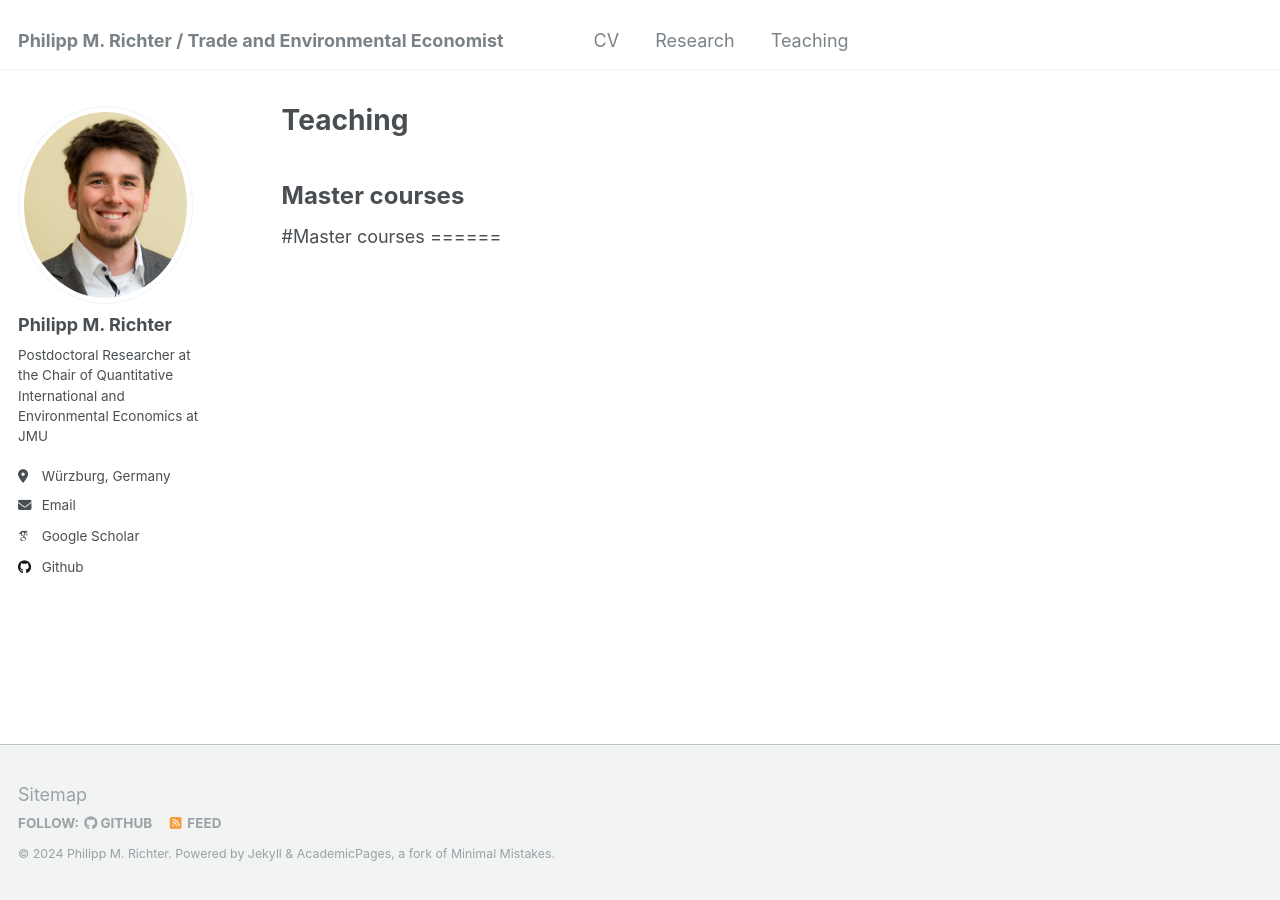
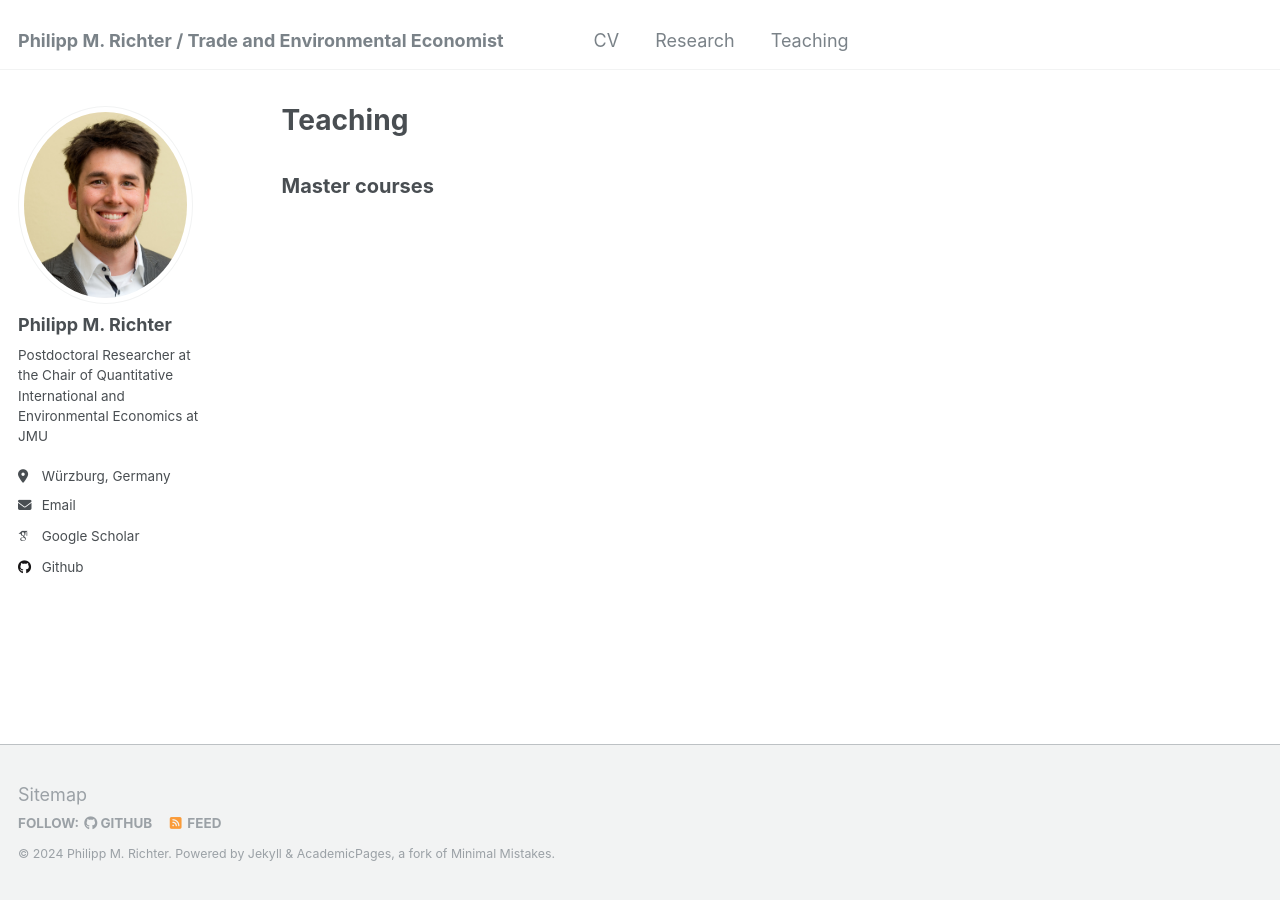
Before and after one commit to PhMRichter/PhMRichter.github.io, a Jekyll site: the page built from _pages/teaching.html, in a window 1280 px wide. Built offline with Jekyll 4.4.1, drawn with Linux system fonts in a browser that asks for light colours; some web fonts are replaced.

Commit message:
Update teaching.html

```diff
--- a/_pages/teaching.html
+++ b/_pages/teaching.html
@@ -5,6 +5,4 @@ permalink: /teaching/
 author_profile: true
 ---
 
-<h2 style="font-size: 24px;">Master courses</h2>
-#Master courses
-======
+<h2 style="font-size: 20px;">Master courses</h2>
```
